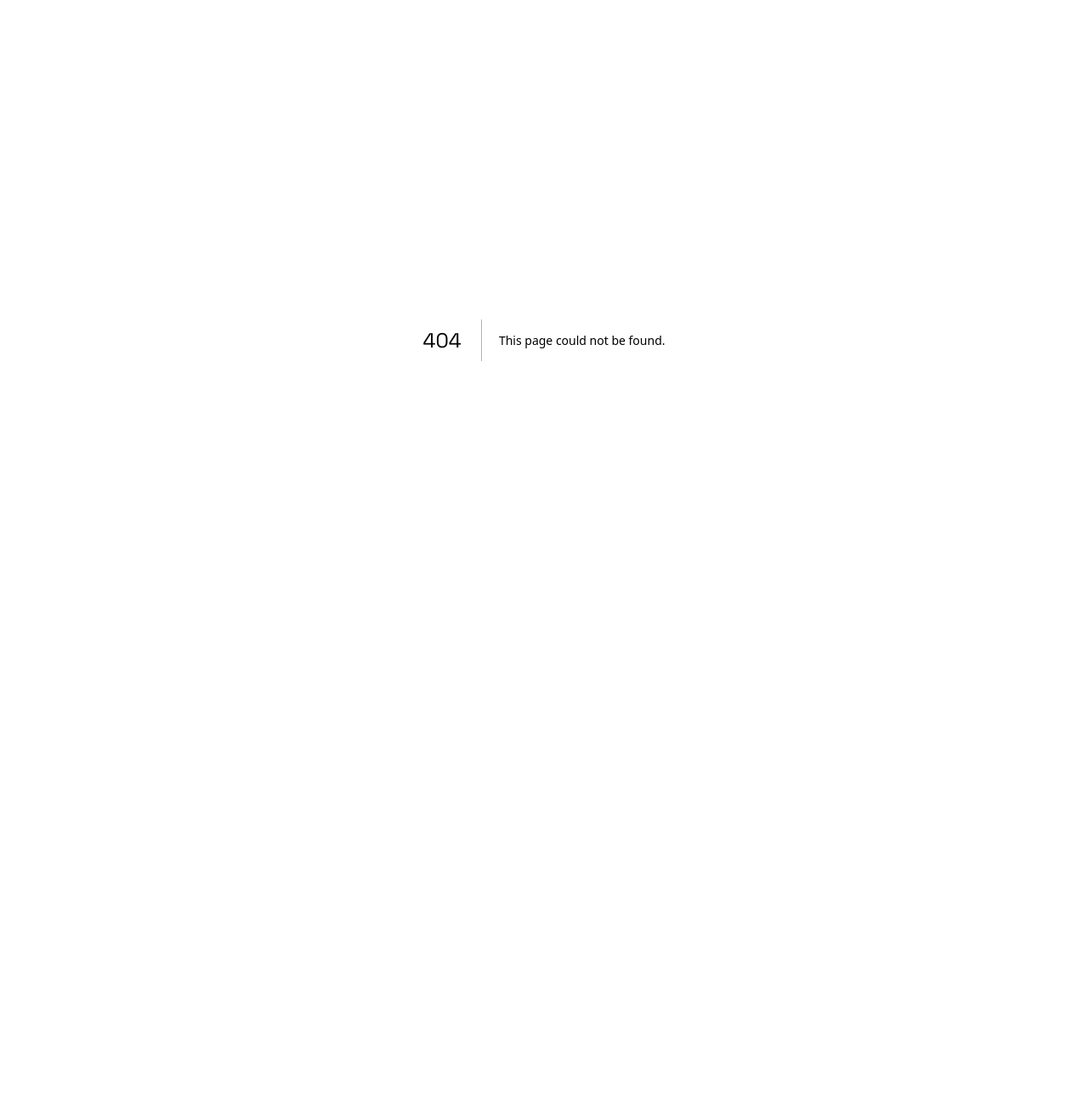
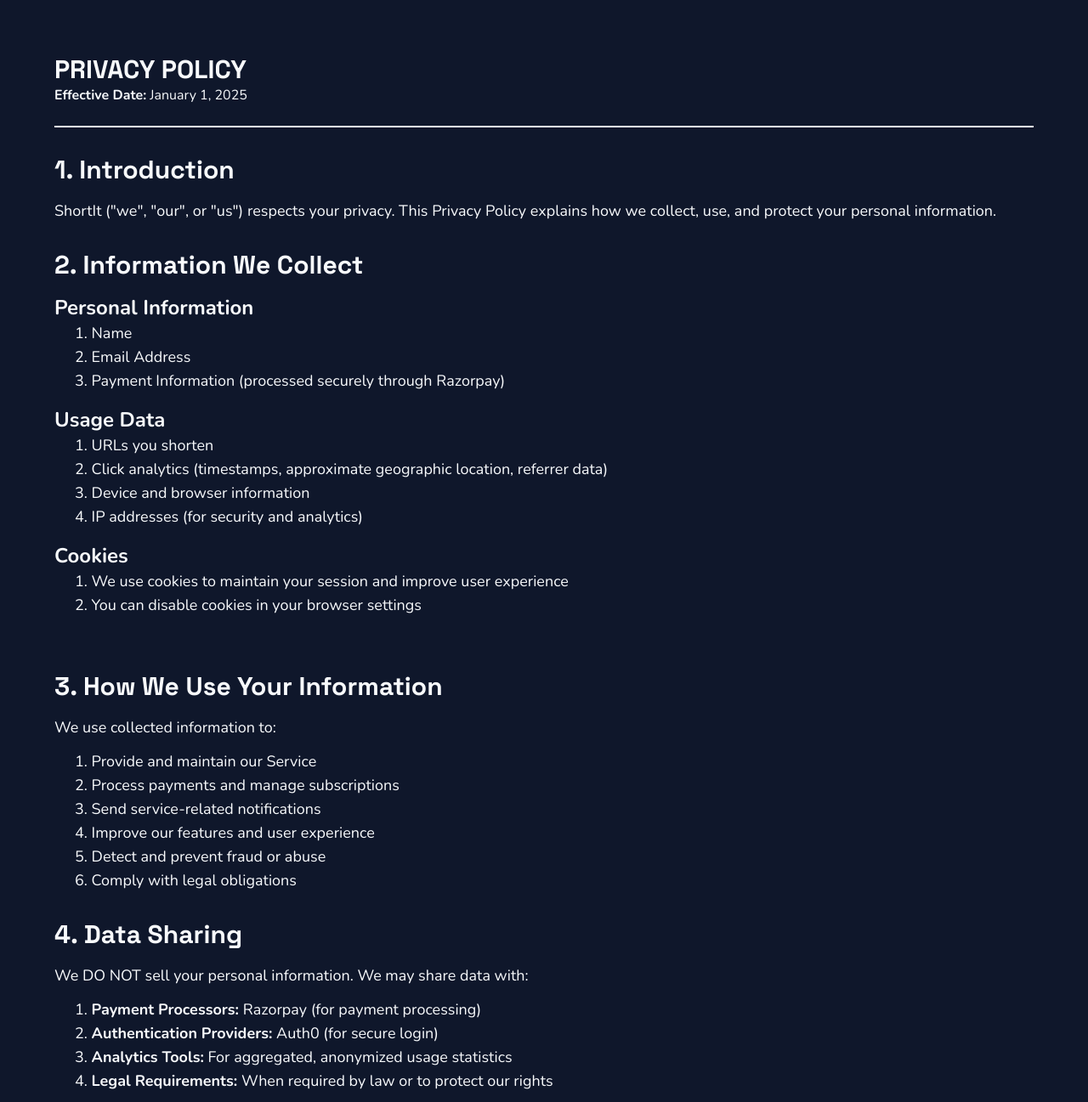
Before and after one commit to yansh07/shortlypro-frontend, a Next.js app: page /privacy in a window 1280 px wide. Before the commit this address had no page. Shown: the top 1297 px of the page at 85% size. Before the commit the page ends 800 px from the top, so only its background shows below. Built offline with nearby package versions, Linux system fonts and the light colour scheme.

Commit message:
update: added privacy policy page

```diff
--- /dev/null
+++ b/src/app/privacy/page.tsx
@@ -0,0 +1,168 @@
+"use client";
+import React from "react";
+// import Link from "next/link";
+
+function page() {
+  return (
+    <div className="p-16 min-h-screen bg-slate-900 text-slate-50">
+      <div className="text-start">
+        <h1 className="text-3xl font-bold">PRIVACY POLICY</h1>
+        <h2>
+          <span className="font-bold">Effective Date:</span> January 1, 2025
+        </h2>
+        <br />
+      </div>
+      <div className="border mb-8"></div>
+      <div>
+        <h1 className="font-bold text-3xl">1. Introduction</h1>
+        <p className="pt-4 text-lg mb-8">
+          ShortIt (&quot;we&quot;, &quot;our&quot;, or &quot;us&quot;) respects
+          your privacy. This Privacy Policy explains how we collect, use, and
+          protect your personal information.
+        </p>
+      </div>
+      <div className="mb-8">
+        <h1 className="font-bold text-3xl">2. Information We Collect</h1>
+        <h2 className="pt-4 text-2xl font-bold">Personal Information</h2>
+        <ul className="ml-6 font-medium text-lg">
+          <li>1. Name</li>
+          <li>2. Email Address</li>
+          <li>3. Payment Information (processed securely through Razorpay)</li>
+        </ul>
+        <h2 className="pt-4 text-2xl font-bold">Usage Data</h2>
+        <ul className="ml-6 font-medium text-lg">
+          <li>1. URLs you shorten</li>
+          <li>
+            2. Click analytics (timestamps, approximate geographic location,
+            referrer data)
+          </li>
+          <li>3. Device and browser information</li>
+          <li>4. IP addresses (for security and analytics)</li>
+        </ul>
+        <h2 className="pt-4 text-2xl font-bold">Cookies</h2>
+        <ul className="ml-6 font-medium text-lg">
+          <li>
+            1. We use cookies to maintain your session and improve user
+            experience
+          </li>
+          <li>2. You can disable cookies in your browser settings</li>
+        </ul>
+      </div>
+      <div>
+        <h1 className="font-bold text-3xl pt-8">
+          3. How We Use Your Information
+        </h1>
+        <p className="pt-4 text-lg">We use collected information to:</p>
+        <ul className="pt-3 ml-6 font-medium text-lg">
+          <li>1. Provide and maintain our Service</li>
+          <li>2. Process payments and manage subscriptions</li>
+          <li>3. Send service-related notifications</li>
+          <li>4. Improve our features and user experience</li>
+          <li>5. Detect and prevent fraud or abuse</li>
+          <li>6. Comply with legal obligations</li>
+        </ul>
+      </div>
+      <div>
+        <h1 className="font-bold text-3xl pt-8">4. Data Sharing</h1>
+        <p className="pt-4 text-lg">
+          We DO NOT sell your personal information. We may share data with:
+        </p>
+        <ul className="pt-3 ml-6 font-medium text-lg">
+          <li>
+            1. <span className="font-bold">Payment Processors:</span> Razorpay
+            (for payment processing)
+          </li>
+          <li>
+            2. <span className="font-bold">Authentication Providers:</span>{" "}
+            Auth0 (for secure login)
+          </li>
+          <li>
+            3. <span className="font-bold">Analytics Tools:</span> For
+            aggregated, anonymized usage statistics
+          </li>
+          <li>
+            4. <span className="font-bold">Legal Requirements:</span> When
+            required by law or to protect our rights
+          </li>
+        </ul>
+      </div>
+      <div>
+        <h1 className="font-bold text-3xl pt-8">5. Data Security</h1>
+        <ul className="pt-3 ml-6 font-medium text-lg">
+          <li>1. We implement industry-standard encryption (HTTPS/TLS)</li>
+          <li>2. Passwords are hashed using secure algorithms</li>
+          <li>3. Payment data is handled by PCI-compliant processors</li>
+          <li>4. Regular security audits and updates</li>
+          <li>5. Redis data is encrypted in transit and at rest</li>
+        </ul>
+      </div>
+      <div>
+        <h1 className="font-bold text-3xl pt-8">6. Data Retention</h1>
+        <ul className="pt-3 ml-6 font-medium text-lg">
+          <li>
+            1. Active account data is retained as long as your account exists
+          </li>
+          <li>2. Deleted accounts: Personal data is removed within 30 days</li>
+          <li>3. Analytics data may be retained in anonymized form</li>
+          <li>4. Free plan: 7 days click data retention</li>
+          <li>5. Pro plan: 90 days retention</li>
+          <li>6. Enterprise: Unlimited retention</li>
+        </ul>
+      </div>
+      <div>
+        <h1 className="font-bold text-3xl pt-8">7. Your Rights</h1>
+        <p className="pt-4 text-lg">You have the right to:</p>
+        <ul className="pt-3 ml-6 font-medium text-lg">
+          <li>1. Access your personal data</li>
+          <li>2. Correct inaccurate information</li>
+          <li>3. Delete your account and associated data</li>
+          <li>4. Export your data</li>
+          <li>5. Opt-out of marketing communications</li>
+          <li>6. Object to data processing</li>
+        </ul>
+        <p className="pt-4 text-lg mt-4">
+          To exercise these rights, contact:{" "}
+          <a className="hover:font-bold" href="mailto:pksingh69313@gmail.com">
+            pksingh69313@gmail.com
+          </a>
+        </p>
+      </div>
+      <div>
+        <h1 className="font-bold text-3xl pt-8">8. Third-Party Links</h1>
+        <p className="pt-4 text-lg">Shortened URLs may redirect to third-party websites. We are not responsible for the privacy practices of those sites.</p>
+      </div>
+       <div>
+        <h1 className="font-bold text-3xl pt-8">9. Children&apos;s Privacy</h1>
+        <p className="pt-4 text-lg">Our Service is not intended for users under 18. We do not knowingly collect data from minors.</p>
+      </div>
+      <div>
+        <h1 className="font-bold text-3xl pt-8">10. International Data Transfers</h1>
+        <p className="pt-4 text-lg">Your data may be processed in servers located in various countries. We ensure adequate data protection measures are in place.</p>
+      </div>
+      <div>
+        <h1 className="font-bold text-3xl pt-8">11. Changes to This Policy</h1>
+        <p className="pt-4 text-lg">We may update this Privacy Policy. Changes will be posted on this page with an updated &quot;Effective Date.&quot;</p>
+      </div>
+      <div>
+        <h1 className="font-bold text-3xl pt-8">12. Contact Us</h1>
+        <p className="pt-4 text-lg">For privacy concerns or questions:</p>
+        <ul className="pt-3 ml-6 font-medium text-lg">
+          <li>1. Email: <a href="mailto:pksingh69313@gmail.com" className="hover:font-bold">pksingh69313@gmail.com</a></li>
+          <li>2. Address: [Selaqui, Vikāsnagar, Uttarakhand, India]</li>
+        </ul>
+      </div>
+      <div className="border border-gray-400 mt-8 mb-4"></div>
+      <footer>
+        <div className="flex space-x-6 text-sm text-slate-400">
+          <a href="/terms">Terms</a>
+          <a href="/privacy">Privacy</a>
+          <a href="/refund-policy">Refunds</a>
+          <a href="/contact">Contact</a>
+          <a href="/shipping">Shipping</a>
+        </div>
+      </footer>
+    </div>
+  );
+}
+
+export default page;
--- a/src/app/shipping/page.tsx
+++ b/src/app/shipping/page.tsx
@@ -1,6 +1,6 @@
 'use client';
 import React from "react";
-import Link from "next/link";
+// import Link from "next/link";
 
 function page() {
   return (
```
